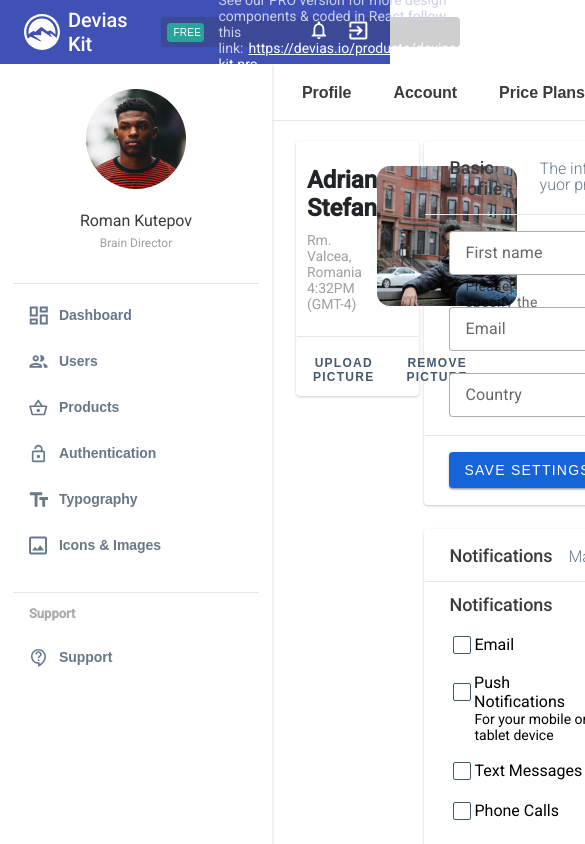
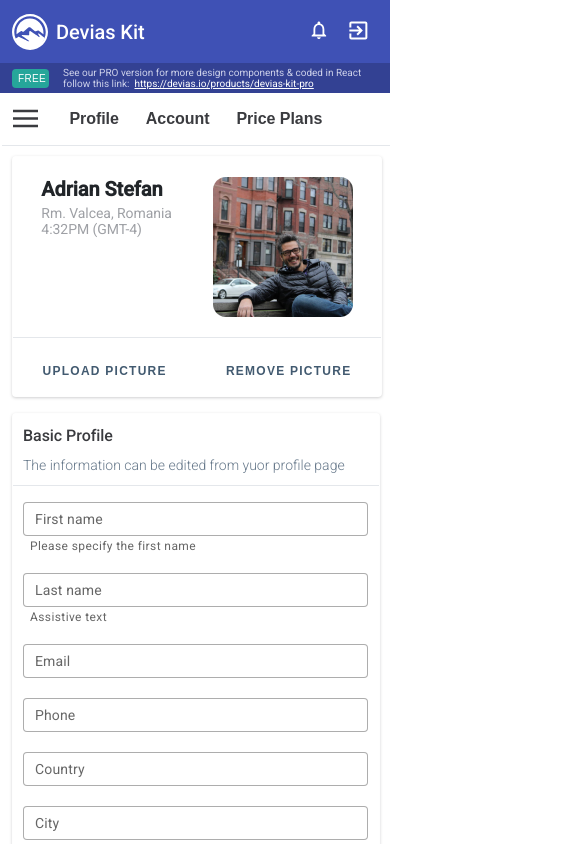
Before and after one commit to ElHilarion/devias-kit, a React (Create React App) app: page / in a window 390 px wide. Shown: the top 844 px of the page, 585 px wide, since content can reach past the window. Built offline with nearby package versions, Linux system fonts and the light colour scheme.

Commit message:
media requests

```diff
--- a/src/scss/media.scss
+++ b/src/scss/media.scss
@@ -0,0 +1,378 @@
+@media screen and (max-width: 1366px){
+    header{
+        .pro-version{
+            width: 724px !important;
+            font-size: 12px !important;
+            margin-left: 16px !important;
+        }
+    }
+
+    .main{
+        grid-template-columns: 200px 1fr !important;
+
+        .setting__profile{
+
+            .profile__blocks{
+                margin: 10px 12px;
+
+                .upload-picture{
+                    width: 94%;
+
+                    .upload__info{
+                        flex-direction: column;
+                        align-items: center;
+                        margin: 5px 10px;
+
+                        .picture-info{
+                            text-align: center;
+                            margin-bottom: 10px;
+
+                            h1{
+                                margin: 0 0 4px 0;
+                            }
+                        }
+                    }
+                }
+                .basic-info{
+                    margin-bottom: 12px;
+
+                    form{
+                        row-gap: 10px;
+                        margin-bottom: 8px;
+
+                        .form-group{
+                            input{
+                                height: 30px;
+                            }
+
+                            label{
+                                left: 12px;
+                                font-size: 14px;
+                                margin-top: -3px;
+                            }
+
+                            p{
+                                font-size: 12px;
+                                margin: 3px 7px;
+                            }
+                        }
+                    }
+                }
+
+                .notifications{
+                    .not-checkboxes{
+                        .not__items{
+                            .not__item{
+                                margin-bottom: 12px;
+                            }
+                        }
+                    }
+                }
+            }
+        }
+    }
+
+    .info__title{
+        h1{
+            margin: 5px 0;
+        }
+
+        p{
+            margin: 10px 16px;
+        }
+    }
+
+    .btn-save{
+        margin: 12px 24px;
+    }
+
+}
+
+@media screen and (max-width: 1024px){
+    body{
+        overflow-y: auto !important;
+
+        header{
+            .logo{
+                margin-left: 12px;
+            }
+
+            .pro-version{
+                width: 480px !important;
+            }
+        }
+
+        aside{
+            height: 100%;
+        }
+
+        .main {
+            grid-template-columns: 180px 1fr !important;
+
+            .setting__profile{
+
+                .profile__blocks {
+                    display: block;
+                    margin: 16px 16px;
+
+                    .upload-picture {
+                        width: 65%;
+
+                        .upload__info{
+                            flex-direction: inherit;
+                            justify-content: space-around;
+                            align-items: inherit;
+                            margin: 20px 16px;
+
+                            .picture-info{
+                                text-align: inherit;
+                            }
+                        }
+                    }
+
+                    .block-1{
+                        margin-bottom: 16px;
+                    }
+
+                    .block-2{
+                        .basic-info{
+                            margin-bottom: 16px;
+                        }
+                    }
+
+                }
+            }
+        }
+
+        .info__title h1 {
+            margin: 12px 0;
+        }
+    }
+
+}
+
+@media screen and (max-width: 768px){
+    body{
+
+        .header{
+            position: fixed;
+            z-index: 200;
+            width: 100%;
+            top: 0;
+        }
+
+        header{
+            .pro-version{
+                position: absolute;
+                top: 63px;
+                width: 100% !important;
+                margin-left: 0 !important;
+                background: #334193;
+                border-radius: 0px !important;
+
+                button{
+                    margin-left: 12px;
+                }
+
+                p{
+                    font-size: 10px !important;
+                }
+
+            }
+        }
+
+        .main{
+            display: block !important;
+            margin-top: 29px;
+            position: relative;
+
+            aside{
+                position: fixed;
+                background: #fff;
+                width: 200px;
+                z-index: 100;
+            }
+
+            .setting__profile{
+                margin-top: 90px;
+                &-menu{
+                    display: flex;
+
+                    .setting__menu{
+                        height: 55px;
+
+                        nav{
+                            margin-left: 0;
+                            justify-content: center;
+
+                            p{
+                                font-size: 16px;
+                            }
+
+                            button{
+                                margin-right: 15px;
+                            }
+
+                            button:last-child{
+                                margin-right: 0;
+                            }
+                        }
+                    }
+                }
+
+                .profile__blocks{
+                    margin: 10px 10px;
+                    display: flex;
+                    flex-direction: column;
+
+                    .upload-picture{
+                        width: 100%;
+
+                        .upload__info{
+                            .picture-info{
+                                margin-right: 16px;
+
+                                h1{
+                                    font-size: 20px;
+                                }
+                            }
+                        }
+                    }
+
+                    .block-2{
+                        .basic-info{
+                            form{
+                                display: block;
+                                margin: 16px 10px;
+
+                                .form-group{
+                                    margin-bottom: 20px;
+
+                                    input{
+                                        width: 94%;
+                                    }
+                                }
+
+                            }
+                        }
+                    }
+                }
+            }
+
+        }
+
+        .info__title{
+            flex-direction: column;
+            margin-left: 10px;
+
+            h1{
+                font-size: 16px;
+            }
+
+            p{
+                font-size: 14px;
+                margin: 0 0 12px;
+            }
+        }
+
+        .btn-save{
+            margin-left: 10px;
+        }
+    }
+
+    .menu-icon{
+        display: block;
+        background: #fff;
+        cursor: pointer;
+        margin-left: 5px;
+        margin-right: 5%;
+        margin-top: 5px;
+
+        &--cancel{
+            margin: 10px 8px -35px;
+        }
+    }
+
+    .menu--desctop{
+        display: none;
+    }
+    .menu--mobile{
+        display: block;
+    }
+}
+
+@media screen and (max-width: 360px){
+    body{
+        header{
+            .pro-version{
+                height: 45px;
+
+                p{
+                    margin-left: 10px;
+                    margin-right: 10px;
+                }
+            }
+        }
+
+        .main{
+            margin-top: 100px !important;
+
+            .setting__profile{
+                margin-top: 108px;
+                .setting__profile-menu{
+                    .setting__menu{
+                        height: 43px;
+
+                        nav{
+                            button{
+                                p{
+                                    font-size: 12px;
+                                }
+                            }
+                        }
+                    }
+
+                    .profile__blocks{
+                        .block-1{
+                            .upload-picture{
+                                .upload__info{
+                                    .picture-info{
+                                        img{
+                                            width: 100px;
+                                            height: 100px;
+                                        }
+                                    }
+                                }
+                            }
+                        }
+                    }
+                }
+            }
+
+            .not-checkboxes{
+                display: inline-block !important;
+                padding: 12px 12px;
+            }
+
+            .menu--mobile{
+                width: 175px;
+                .menu__header{
+                    padding: 24px 0 0;
+                    .item__img{
+                        width: 80px;
+                        margin-bottom: 0;
+                    }
+                }
+
+                nav{
+                    button{
+                        p{
+                            font-size: 12px;
+                        }
+                    }
+                }
+            }
+        }
+    }
+
+}
```
